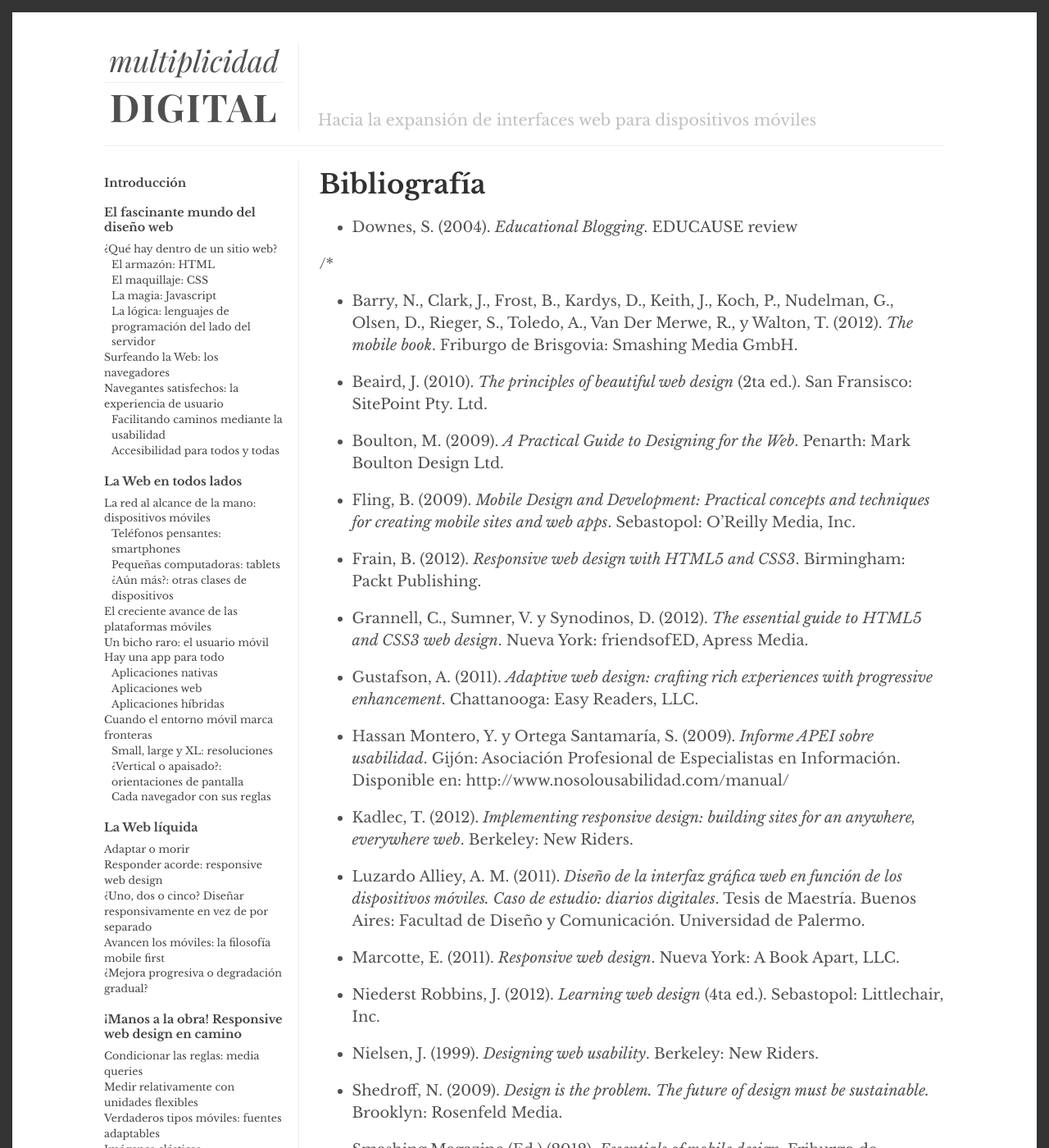
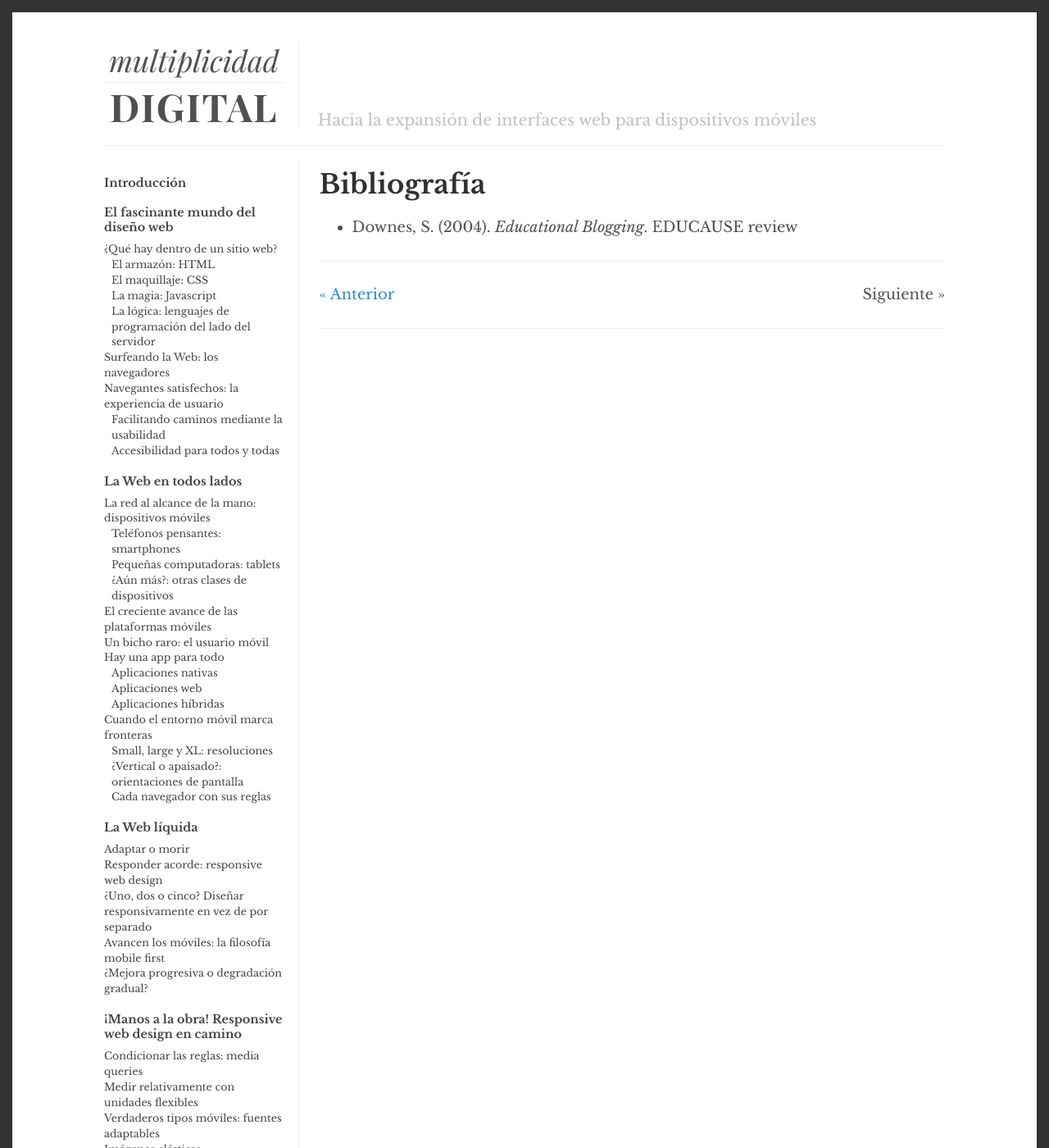
Before and after one commit to alexanderrae/educational-blogging, a Jekyll site: the page built from _capitulos/bibliografia.md, in a window 1280 px wide and 1400 px high. Shown: the whole window at 82% size. Built offline with Jekyll 4.4.1, drawn with Linux system fonts in a browser that asks for light colours; comment, search, counter and statistics services are not loaded; some of the changed text lies outside the part shown.

Commit message:
Update bibliografia.md

```diff
--- a/_capitulos/bibliografia.md
+++ b/_capitulos/bibliografia.md
@@ -5,41 +5,3 @@ comments: true
 ---
 
 * Downes, S. (2004). _Educational Blogging_. EDUCAUSE review
-
-/*
-* Barry, N., Clark, J., Frost, B., Kardys, D., Keith, J., Koch, P., Nudelman, G., Olsen, D., Rieger, S., Toledo, A., Van Der Merwe, R., y Walton, T. (2012). _The mobile book_. Friburgo de Brisgovia: Smashing Media GmbH.
-
-* Beaird, J. (2010). _The principles of beautiful web design_ (2ta ed.). San Fransisco: SitePoint Pty. Ltd.
-
-* Boulton, M. (2009). _A Practical Guide to Designing for the Web_. Penarth: Mark Boulton Design Ltd.
-
-* Fling, B. (2009). _Mobile Design and Development: Practical concepts and techniques for creating mobile sites and web apps_. Sebastopol: O’Reilly Media, Inc.
-
-* Frain, B. (2012). _Responsive web design with HTML5 and CSS3_. Birmingham: Packt Publishing.
-
-* Grannell, C., Sumner, V. y Synodinos, D. (2012). _The essential guide to HTML5 and CSS3 web design_. Nueva York: friendsofED, Apress Media.
-
-* Gustafson, A. (2011). _Adaptive web design: crafting rich experiences with progressive enhancement_. Chattanooga: Easy Readers, LLC.
-
-* Hassan Montero, Y. y Ortega Santamaría, S. (2009). _Informe APEI sobre usabilidad_. Gijón: Asociación Profesional de Especialistas en Información. Disponible en: http://www.nosolousabilidad.com/manual/
-
-* Kadlec, T. (2012). _Implementing responsive design: building sites for an anywhere, everywhere web_. Berkeley: New Riders.
-
-* Luzardo Alliey, A. M. (2011). _Diseño de la interfaz gráfica web en función de los dispositivos móviles. Caso de estudio: diarios digitales_. Tesis de Maestría. Buenos Aires: Facultad de Diseño y Comunicación. Universidad de Palermo.
-
-* Marcotte, E. (2011). _Responsive web design_. Nueva York: A Book Apart, LLC.
-
-* Niederst Robbins, J. (2012). _Learning web design_ (4ta ed.). Sebastopol: Littlechair, Inc.
-
-* Nielsen, J. (1999). _Designing web usability_. Berkeley: New Riders.
-
-* Shedroff, N. (2009). _Design is the problem. The future of design must be sustainable._ Brooklyn: Rosenfeld Media.
-
-* Smashing Magazine (Ed.) (2012). _Essentials of mobile design_. Friburgo de Brisgovia: Smashing Media GmbH.
-
-* Smashing Magazine (Ed.) (2012). _Responsive design_. Friburgo de Brisgovia: Smashing Media GmbH.
-
-* Villamor, C., Willis, D. y Wroblewski, L. (2010). _Touch gesture reference guide_. Disponible en: http://static.lukew.com/TouchGestureGuide.pdf
-
-* Wroblewski, L. (2011). _Mobile first_. Nueva York: A Book Apart, LLC.
-*/
```
